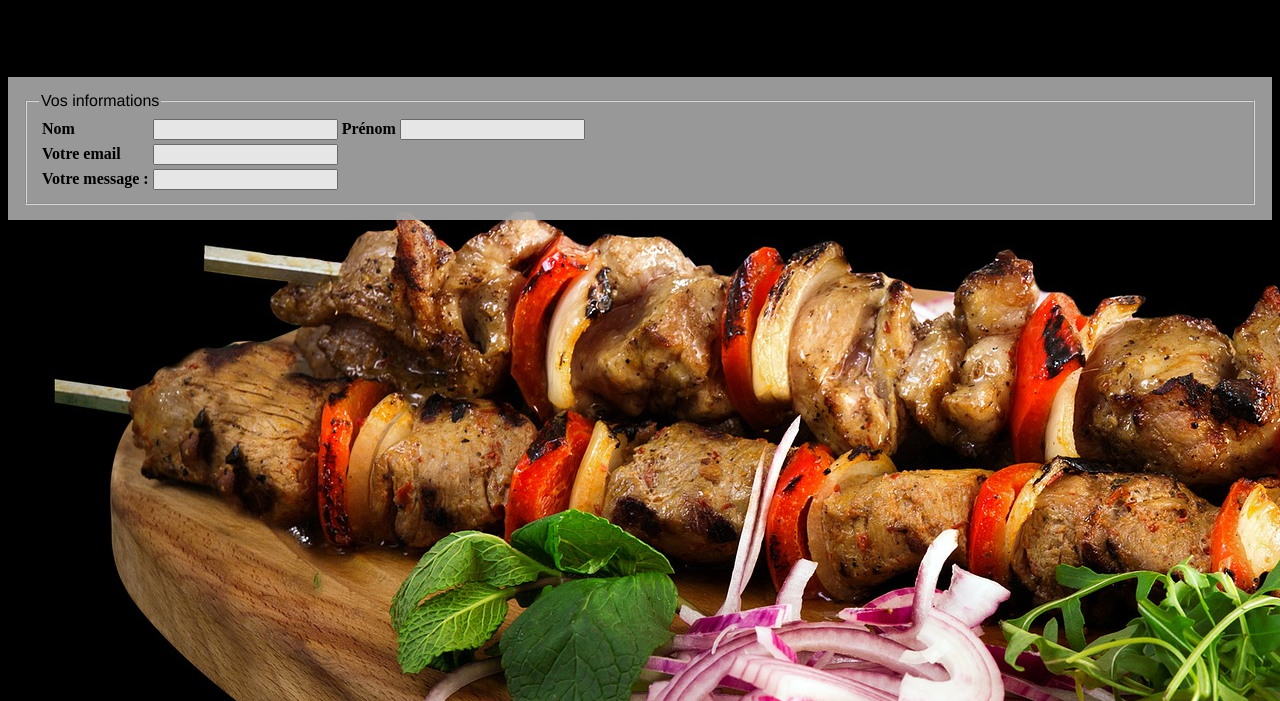
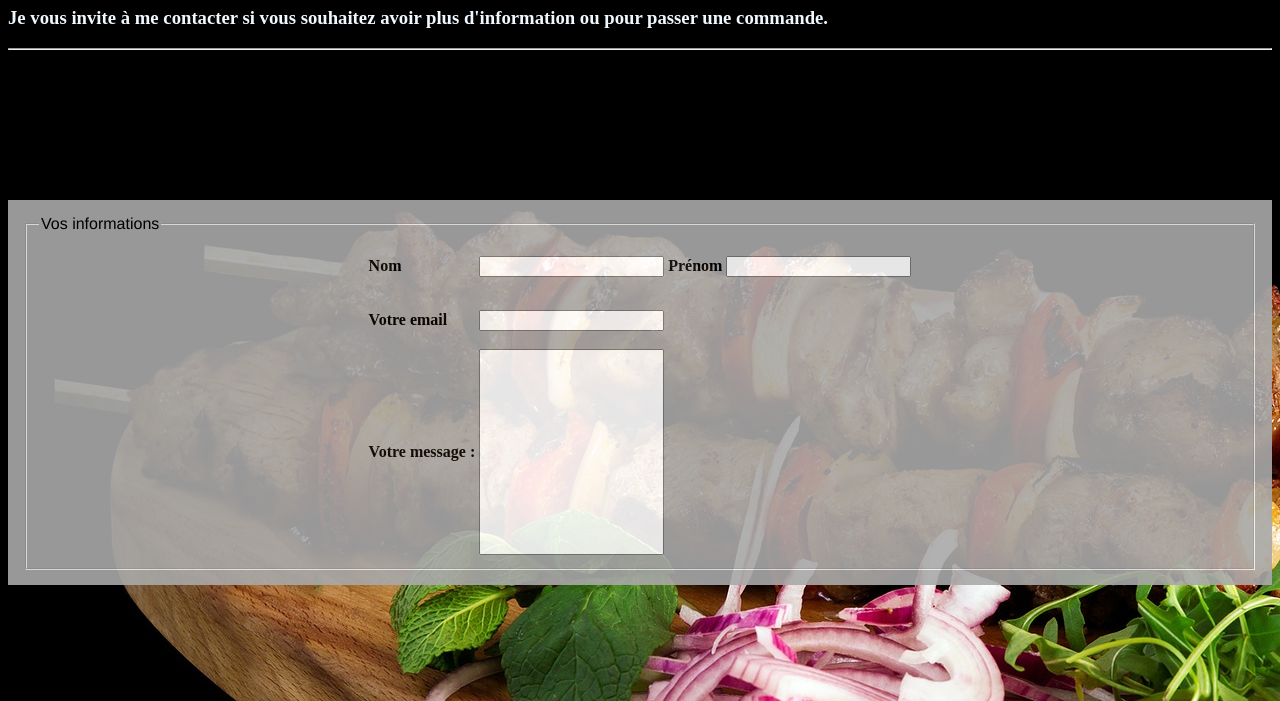
Before and after one commit to Dana163/restaurant, a plain HTML site: page contact.html in a window 1280 px wide. Shown: the part 99-800 px from the top of the page. Drawn offline with Linux system fonts and the light colour scheme.

Commit message:
MAJ 0.7 ( changes thinks on contact.html )

```diff
--- a/contact.html
+++ b/contact.html
@@ -20,33 +20,35 @@
           </div>
          </nav>
         </header>
+        <h1>Chez Youssouf</h1>
+        <h3 id="description">Je vous invite à me contacter si vous souhaitez avoir plus d'information ou pour passer une commande.</h3>
+        <hr>
     <div width="50%">
 		<form class="tab_presentation">
 			<fieldset>
 				<legend>Vos informations</legend>
 					<table>
 				<tr>
-					<td><strong>Nom</strong></td>
+					<td class="nom"><strong>Nom</strong></td>
 					<td>
-                        <input type="text" name="first"/></td>
-                    <td> <strong>Prénom</strong> </td>
+                        <input class="input_nom" type="text" name="first"/></td>
+                    <td class="prenom"> <strong>Prénom</strong> </td>
                     <td>
-                        <input type="text" name="last"/>
+                        <input class="input_prenom" type="text" name="last"/>
                     </td>
                 </tr>
 			    <tr>
-					<td><strong>Votre email</strong></td>
+					<td class="email"><strong>Votre email</strong></td>
 					<td>
-                        <input type="text" name="email">
+                        <input class="input_email" type="text" name="email">
                     </td>
 				</tr>
 				<tr>
-                    <td><strong>Votre message :</strong></td>
+                    <td class="message"><strong>Votre message :</strong></td>
                     <td>
-						<div>
-							<input type="text"/>
-						</div>
+						<input type="textarea" class="input_message" name="write" style="height: 200px;"/>
 					</td>
+
                 </tr>
 
 
--- a/css/contact.css
+++ b/css/contact.css
@@ -37,6 +37,39 @@ legend{
 
 }
 
-hr{
+h1{
     color: white;
+    font-family: 'Oswald', sans-serif;
 }
+
+#description{
+    color: aliceblue;
+}
+
+.nom{
+    height: 50px;
+}
+
+.prenom{
+    height: 50px;
+}
+
+.email{
+    height: 50px;
+}
+
+.message{
+    height: 50px;
+}
+
+
+table{
+    height: 100px;
+    margin-left: auto;
+    margin-right: auto;
+    text-align: justify;
+}
+
+.input_message{
+    text-align: start;
+}
```
Also changed, not shown: css/style.css (+12 -0 lines).
